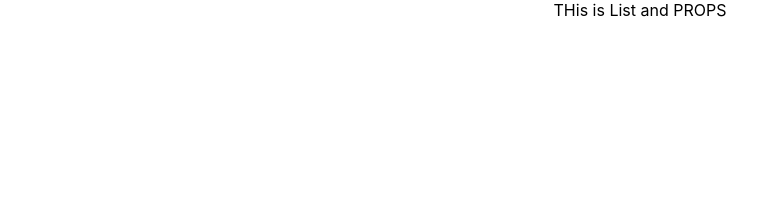
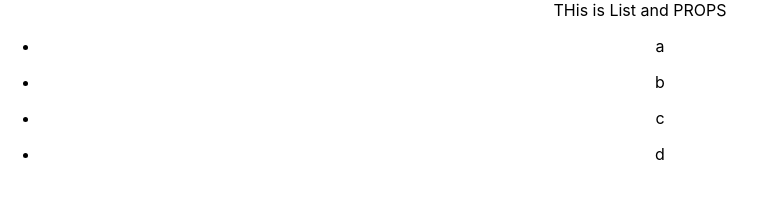
Before and after one commit to paudel54/React_Interview, a React (Create React App) app in the folder second/: page / in a window 1280 px wide. Shown: the top 214 px of the page, without its empty margins (0-766 px from the left). Built offline with nearby package versions, Linux system fonts and the light colour scheme.

Commit message:
map() method to render the collection of list

```diff
--- a/second/src/App.js
+++ b/second/src/App.js
@@ -1,9 +1,19 @@
 import './App.css';
-
+import { useCallback, useState } from 'react';
+// Rendering the collection of list in React with map() fn.
 function App() {
+  const temp = ['a', 'b', 'c', 'd']
+  const [product, setProducts] = useState(temp);
   return (
     <div className="App">
       <div>THis is List and PROPS</div>
+      {product.map((item) => {
+        return (
+          <ul>
+            <li>{item}</li>
+          </ul>
+        )
+      })}
     </div>
   );
 }
```
